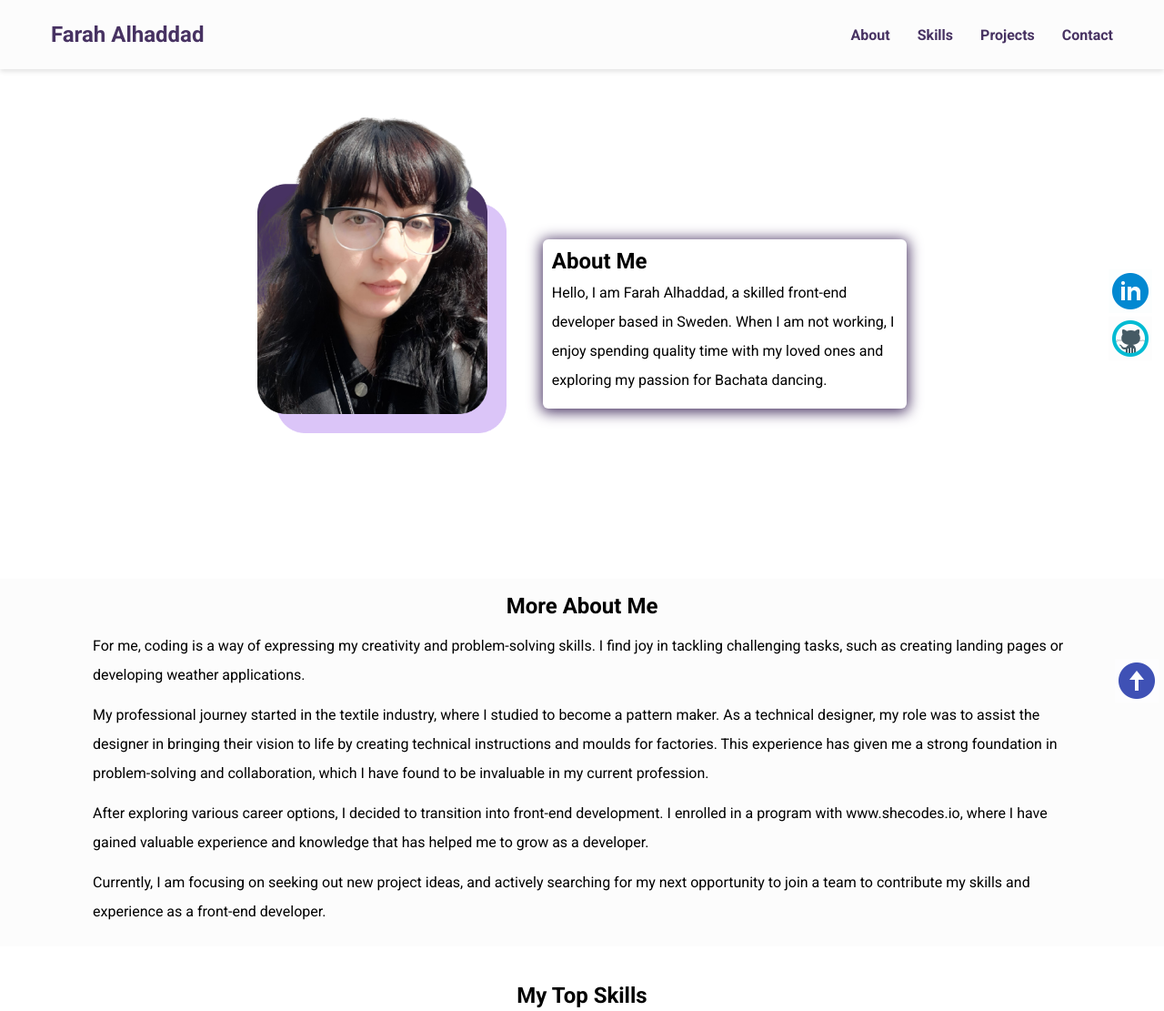
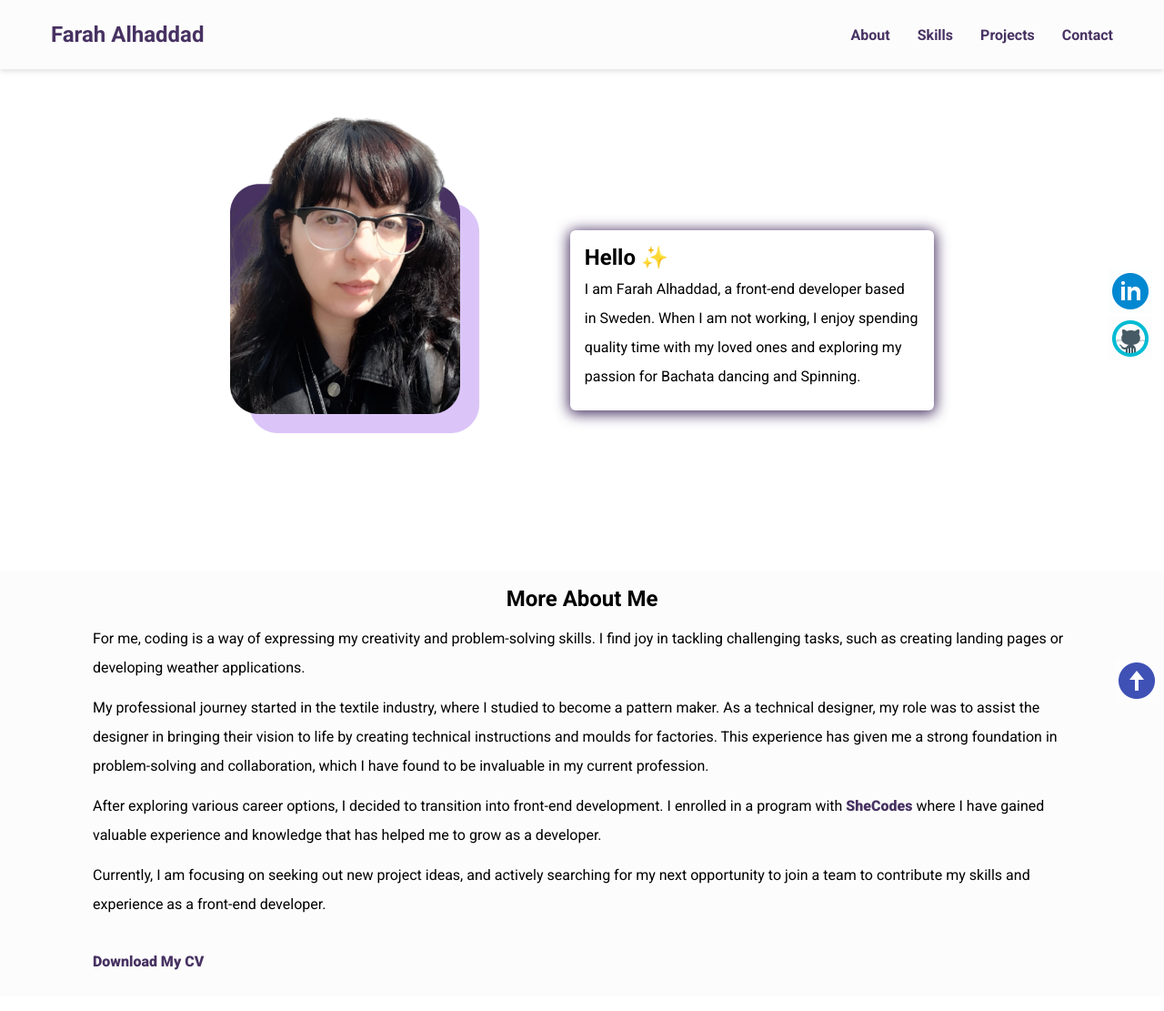
Before and after one commit to Farahalh/farah-portfolio-1.0, a plain HTML site: page index.html in a window 1280 px wide. Shown: the top 1111 px of the page at 91% size. Drawn offline with nearby package versions, Linux system fonts and the light colour scheme.

Commit message:
Playing with hero img position, adding links to about me section and downloadable CV

```diff
--- a/index.html
+++ b/index.html
@@ -66,11 +66,11 @@
         class="hero-img"
       />
       <div class="bio animate__animated animate__shakeX">
-        <h2 class="bio-title">About Me</h2>
+        <h2 class="bio-title">Hello ✨</h2>
         <p class="bio-text">
-          Hello, I am Farah Alhaddad, a skilled front-end developer based in
-          Sweden. When I am not working, I enjoy spending quality time with my
-          loved ones and exploring my passion for Bachata dancing.
+          I am Farah Alhaddad, a front-end developer based in Sweden.
+          When I am not working, I enjoy spending quality time with my loved
+          ones and exploring my passion for Bachata dancing and Spinning.
         </p>
       </div>
     </section>
@@ -92,7 +92,10 @@
       </p>
       <p>
         After exploring various career options, I decided to transition into
-        front-end development. I enrolled in a program with www.shecodes.io,
+        front-end development. I enrolled in a program with
+        <a href="https://www.shecodes.io/" target="_blank" class="more-about-link"
+          >SheCodes</a
+        >
         where I have gained valuable experience and knowledge that has helped me
         to grow as a developer.
       </p>
@@ -100,6 +103,12 @@
         Currently, I am focusing on seeking out new project ideas, and actively
         searching for my next opportunity to join a team to contribute my skills
         and experience as a front-end developer.
+      </p>
+      <br />
+      <p>
+      <a href="documents/CV-FarahAlhaddad.pdf" download="newfilename" target="_blank" class="more-about-link"
+        >Download My CV </a
+      >
       </p>
     </section>
 
--- a/style.css
+++ b/style.css
@@ -91,7 +91,7 @@ nav ul li {
   display: flex;
   align-items: center;
   justify-content: center;
-  gap: 40px;
+  gap: 60px;
   max-width: 1100px;
   margin: auto;
 }
@@ -99,12 +99,13 @@ nav ul li {
 .hero img {
   height: 400px;
   width: auto;
-  margin-bottom: 160px;
+  margin-bottom: 152px;
+  padding-right: 40px;
 }
 
 .bio {
   width: 400px;
-  padding: 10px;
+  padding: 16px;
   border-radius: 6px;
   box-shadow: 0 2px 15px 2px var(--primary-color);
 }
@@ -131,6 +132,10 @@ nav ul li {
 .more-about p {
   line-height: var(--line-height);
   padding: 6px;
+}
+
+.more-about-link {
+  font-weight: 900;
 }
 
 .skills {
```
Also changed, not shown: 1 other file.
